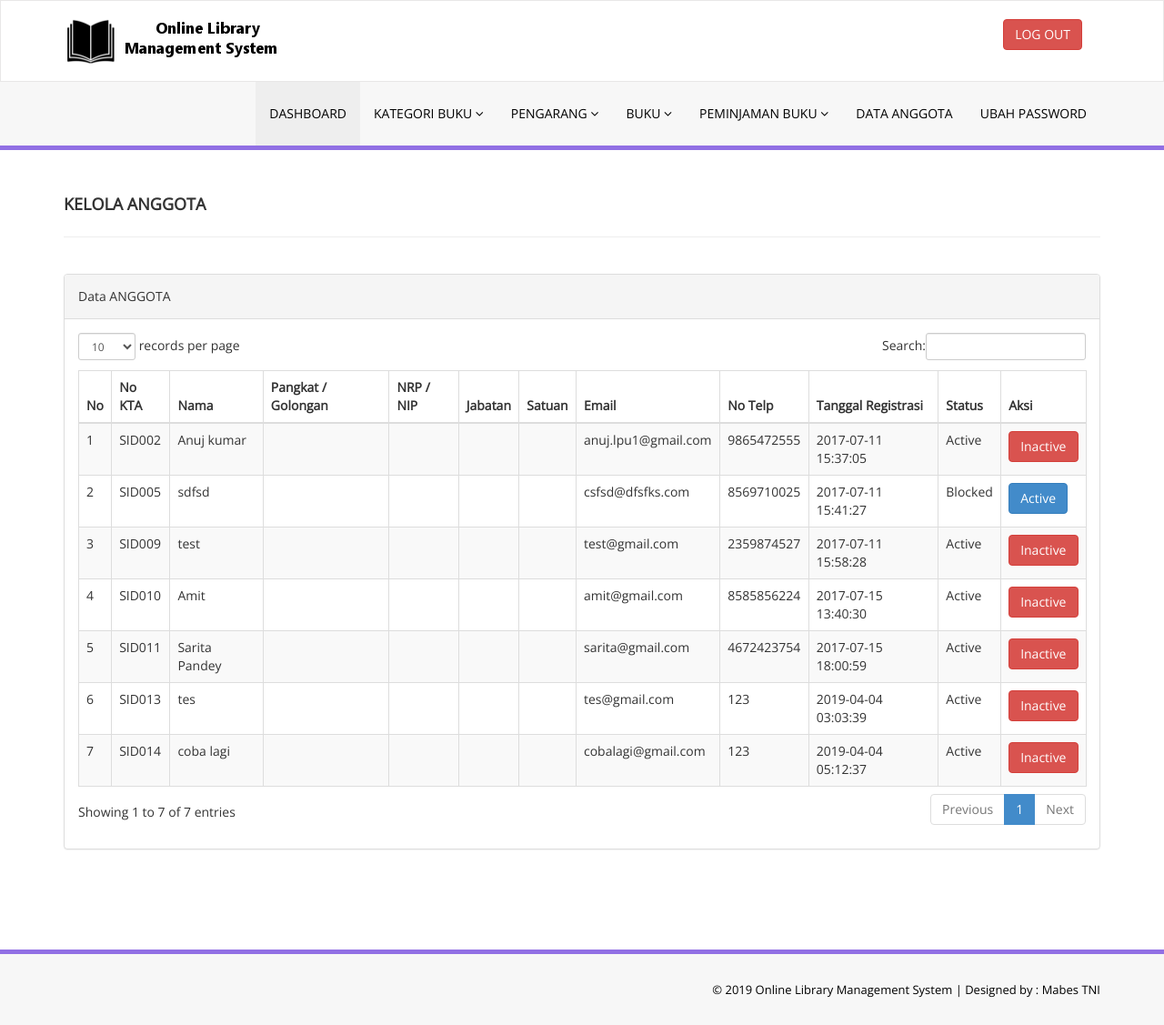
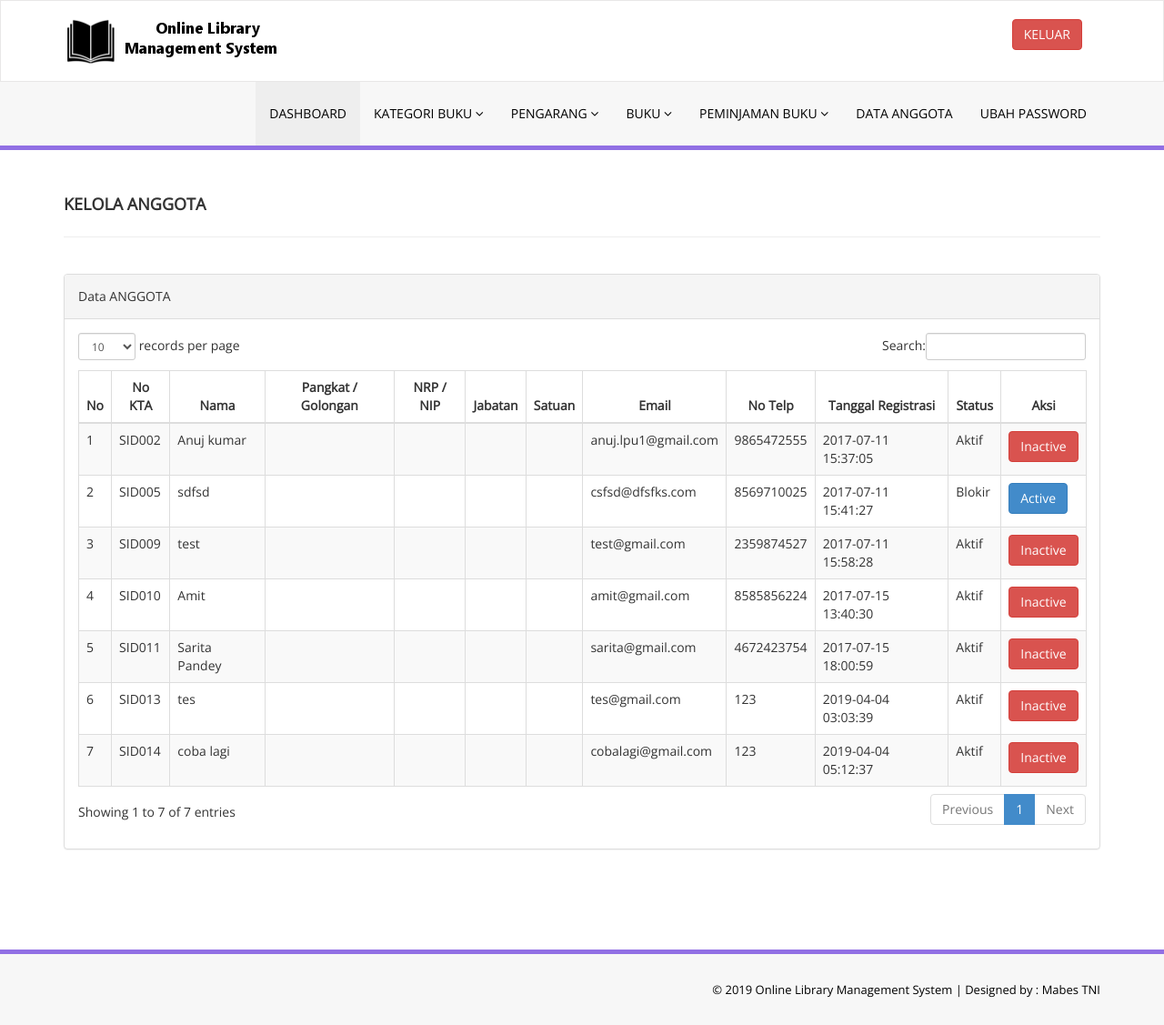
Before and after one commit to nofrialdi/library, a PHP site: page /admin/reg-students.php in a window 1280 px wide. Shown: the whole page at 91% size. Run offline with PHP 8.4, Linux system fonts and the light colour scheme; a user stored in the database is signed in; data comes from the database, SQL or seed files in the repository; data that the repository does not hold is empty.

Commit message:
FIX ADMIN

```diff
--- a/admin/add-book.php
+++ b/admin/add-book.php
@@ -132,7 +132,7 @@ foreach($results as $result)
 </div>
 
 <div class="form-group">
-<label>Kode Rak<span style="color:red;">*</span></label>
+<label>Kode Rak/Buku<span style="color:red;">*</span></label>
 <input class="form-control" type="text" name="isbn"  required="required" autocomplete="off"  />
 </div>
 
@@ -142,7 +142,7 @@ foreach($results as $result)
 </div>
 
  <div class="form-group">
- <label>Harga<span style="color:red;">*</span></label>
+ <label>Harga Buku (Rp)<span style="color:red;">*</span></label>
  <input class="form-control" type="text" name="price" autocomplete="off"   required="required" />
  </div>
 <button type="submit" name="add" class="btn btn-info">Tambah </button>
--- a/admin/edit-author.php
+++ b/admin/edit-author.php
@@ -82,7 +82,7 @@ foreach($results as $result)
 <?php }} ?>
 </div>
 
-<button type="submit" name="update" class="btn btn-info">Prbarui </button>
+<button type="submit" name="update" class="btn btn-info">Perbarui </button>
 
                                     </form>
                             </div>
--- a/admin/includes/header.php
+++ b/admin/includes/header.php
@@ -14,7 +14,7 @@
             </div>
 
             <div class="right-div">
-                <a href="logout.php" class="btn btn-danger pull-right">LOG OUT</a>
+                <a href="logout.php" class="btn btn-danger pull-right">KELUAR</a>
             </div>
         </div>
     </div>
--- a/admin/issue-book.php
+++ b/admin/issue-book.php
@@ -120,7 +120,7 @@ error:function (){}
                             </div>
 
                             <div class="form-group">
-                                <label>Nomor ISBN<span style="color:red;">*</span></label>
+                                <label>Kode Rak/Buku<span style="color:red;">*</span></label>
                                 <input class="form-control" type="text" name="booikid" id="bookid" onBlur="getbook()"  required="required" />
                             </div>
 
--- a/admin/reg-students.php
+++ b/admin/reg-students.php
@@ -83,18 +83,18 @@ header('location:reg-students.php');
                                 <table class="table table-striped table-bordered table-hover" id="dataTables-example">
                                     <thead>
                                         <tr>
-                                            <th>No</th>
-                                            <th>No KTA</th>
-                                            <th>Nama</th>
-                                            <th>Pangkat / Golongan</th>
-                                            <th>NRP / NIP</th>
-                                            <th>Jabatan</th>
-                                            <th>Satuan</th>
-                                            <th>Email </th>
-                                            <th>No Telp</th>
-                                            <th>Tanggal Registrasi</th>
-                                            <th>Status</th>
-                                            <th>Aksi</th>
+                                            <th style="text-align: center;">No</th>
+                                            <th style="text-align: center;">No KTA</th>
+                                            <th style="text-align: center;">Nama</th>
+                                            <th style="text-align: center;">Pangkat / Golongan</th>
+                                            <th style="text-align: center;">NRP / NIP</th>
+                                            <th style="text-align: center;">Jabatan</th>
+                                            <th style="text-align: center;">Satuan</th>
+                                            <th style="text-align: center;">Email </th>
+                                            <th style="text-align: center;">No Telp</th>
+                                            <th style="text-align: center;">Tanggal Registrasi</th>
+                                            <th style="text-align: center;">Status</th>
+                                            <th style="text-align: center;">Aksi</th>
                                         </tr>
                                     </thead>
                                     <tbody>
@@ -120,11 +120,11 @@ foreach($results as $result)
                                              <td class="center"><?php echo htmlentities($result->RegDate);?></td>
                                             <td class="center"><?php if($result->Status==1)
                                             {
-                                                echo htmlentities("Active");
+                                                echo htmlentities("Aktif");
                                             } else {
 
 
-                                            echo htmlentities("Blocked");
+                                            echo htmlentities("Blokir");
 }
                                             ?></td>
                                             <td class="center">
--- a/admin/update-issue-bookdeails.php
+++ b/admin/update-issue-bookdeails.php
@@ -162,7 +162,7 @@ foreach($results as $result)
 </div>
 
 <div class="form-group">
-<label>Denda :</label>
+<label>Denda (Rp) :</label>
 <?php
 if($result->fine=="")
 {?>
--- a/studentid.txt
+++ b/studentid.txt
@@ -1 +1 @@
-SID017
+SID018
```
Also changed, not shown: admin/edit-book.php (+3 -4 lines), admin/manage-authors.php (+5 -5 lines), admin/manage-books.php (+9 -9 lines), admin/manage-categories.php (+6 -6 lines), admin/manage-issued-books.php (+9 -8 lines).
